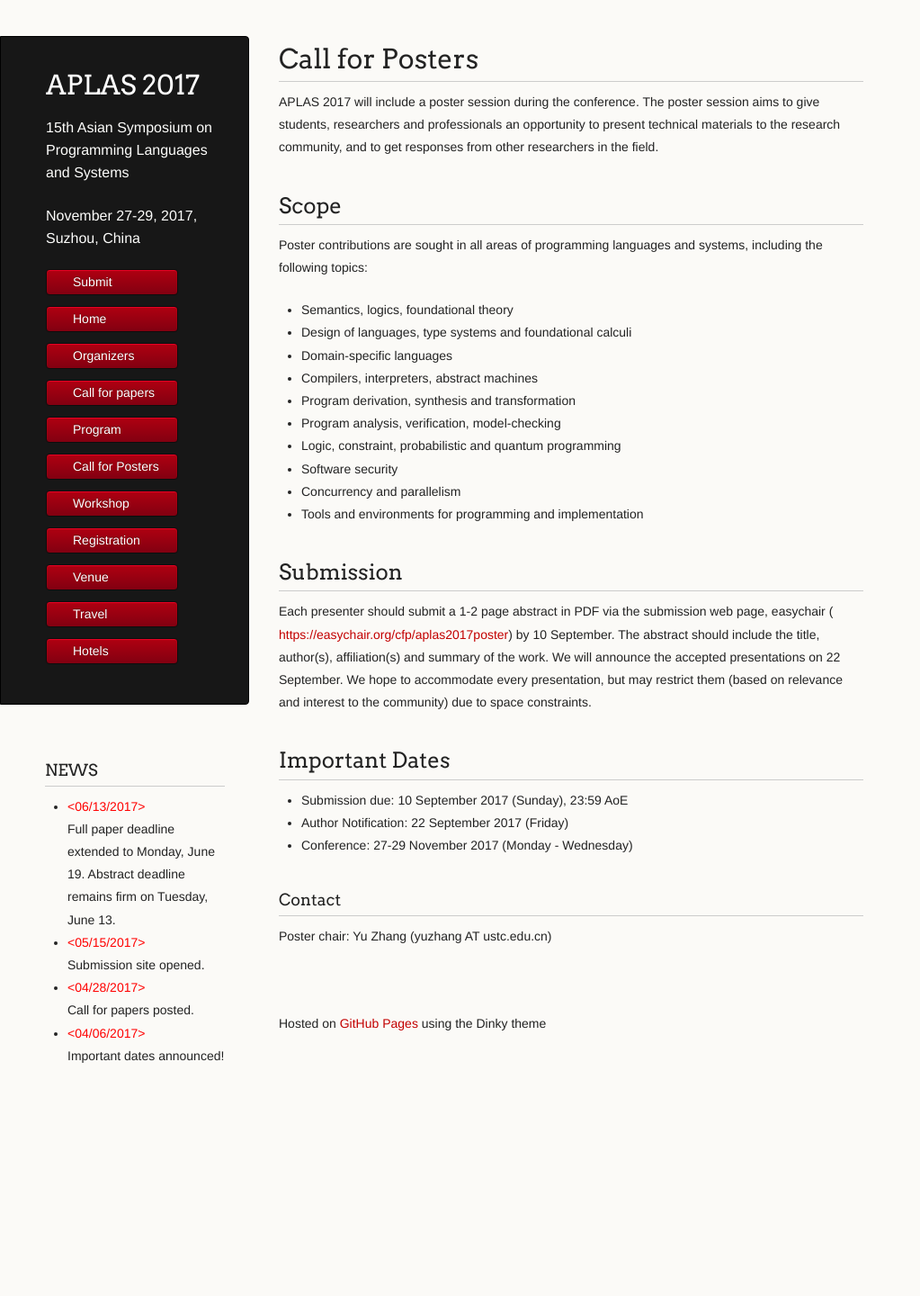
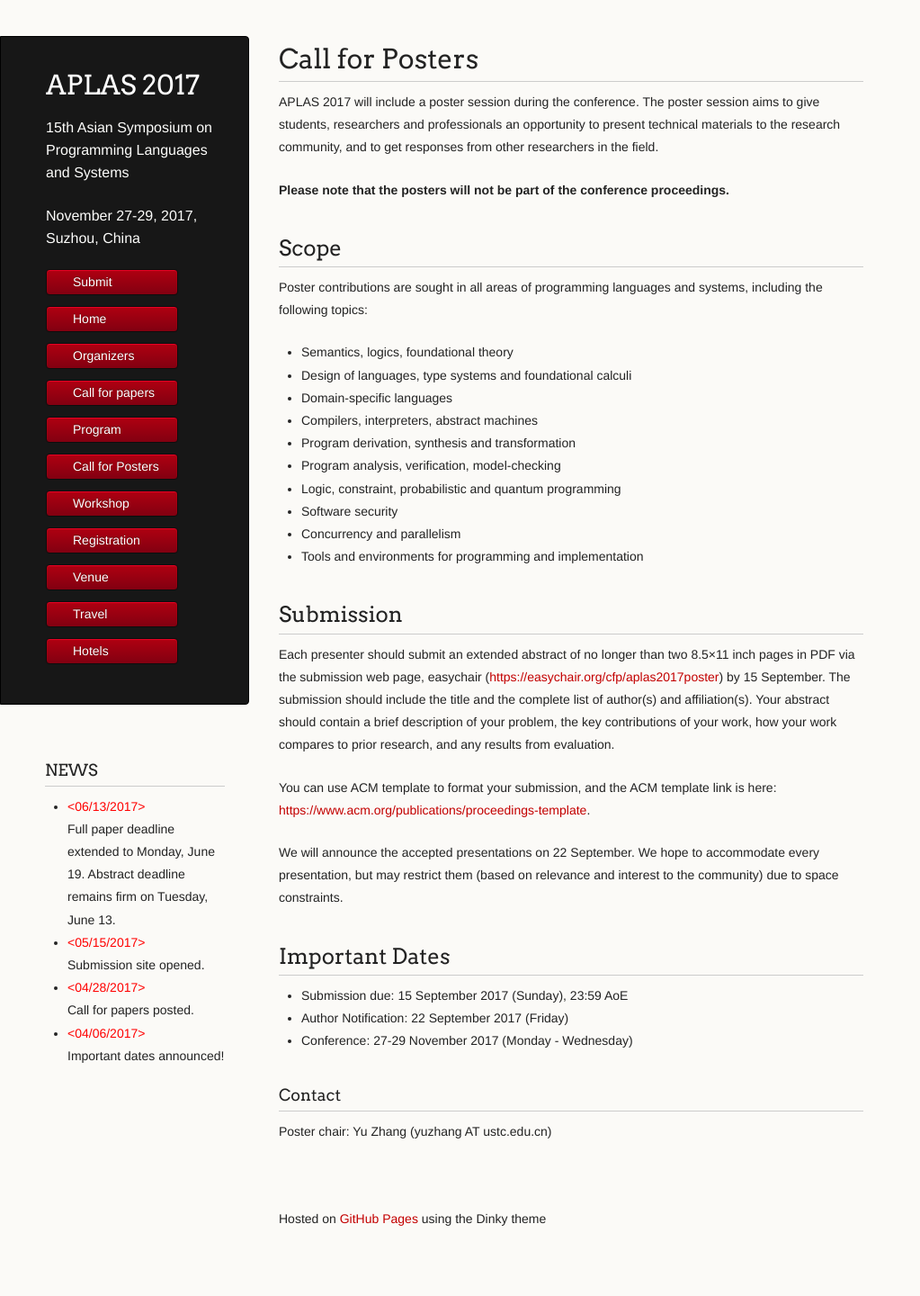
Before and after one commit to www-aplas/www-aplas.github.io, a Jekyll site: the page built from posters.md, in a window 1280 px wide. Shown: the whole page at 90% size, without its empty margins (0-1023 px from the left). Built offline with Jekyll 4.4.1, drawn with Linux system fonts in a browser that asks for light colours; our own code applies the rules of GitHub Pages for plain Markdown files; a script that is not in the unit is left out; before the commit the page ends 1222 px from its top, so only the background shows below that.

Commit message:
Update posters.md
Added the poster template

```diff
--- a/posters.md
+++ b/posters.md
@@ -1,5 +1,7 @@
 # Call for Posters
 APLAS 2017 will include a poster session during the conference. The poster session aims to give students, researchers and professionals an opportunity to present technical materials to the research community, and to get responses from other researchers in the field.
+
+**Please note that the posters will not be part of the conference proceedings.**
 
 ## Scope
 
@@ -18,10 +20,14 @@ Poster contributions are sought in all areas of programming languages and system
 
 ## Submission
 
-Each presenter should submit a 1-2 page abstract in PDF via the submission web page, easychair ( <https://easychair.org/cfp/aplas2017poster>) by 10 September. The abstract should include the title, author(s), affiliation(s) and summary of the work. We will announce the accepted presentations on 22 September. We hope to accommodate every presentation, but may restrict them (based on relevance and interest to the community) due to space constraints.
+Each presenter should submit an extended abstract of no longer than two 8.5×11 inch pages in PDF via the submission web page, easychair (<https://easychair.org/cfp/aplas2017poster>) by 15 September. The submission should include the title and the complete list of author(s) and affiliation(s). Your abstract should contain a brief description of your problem, the key contributions of your work, how your work compares to prior research, and any results from evaluation.
+
+You can use ACM template to format your submission, and the ACM template link is here: <https://www.acm.org/publications/proceedings-template>.
+
+We will announce the accepted presentations on 22 September. We hope to accommodate every presentation, but may restrict them (based on relevance and interest to the community) due to space constraints.
 
 ## Important Dates
-- Submission due: 10 September 2017 (Sunday), 23:59 AoE
+- Submission due: 15 September 2017 (Sunday), 23:59 AoE
 - Author Notification: 22 September 2017 (Friday)
 - Conference: 27-29 November 2017 (Monday - Wednesday)
 
```
